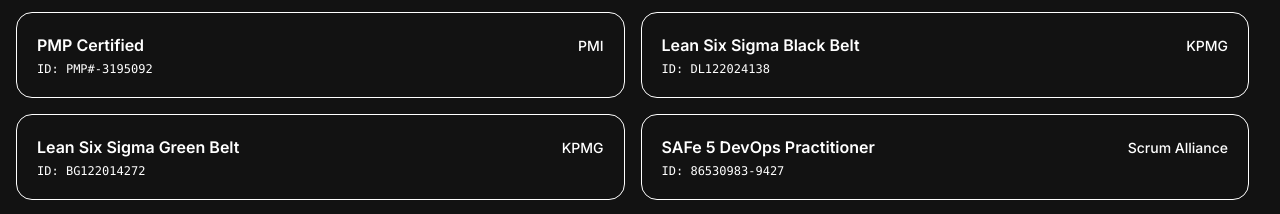
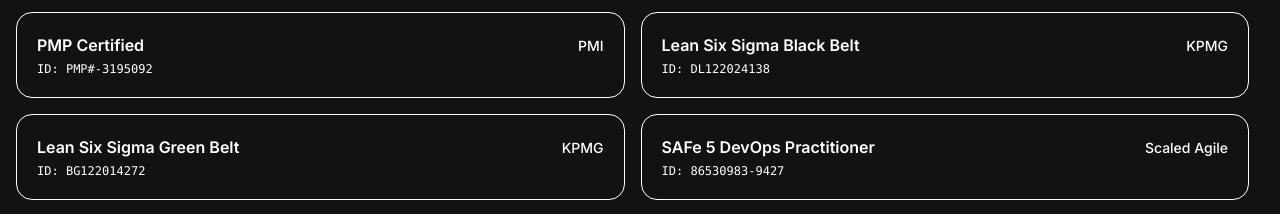
Before and after one commit to vasistasandeep/vs-profile, a Next.js app: page / in a window 1280 px wide. Shown: the part 9700-9914 px from the top of the page. Built offline with nearby package versions, Linux system fonts and the light colour scheme.

Commit message:
Correct SAFe 5 DevOps Practitioner issuer to Scaled Agile

```diff
--- a/data/credentials.ts
+++ b/data/credentials.ts
@@ -38,7 +38,7 @@
     id: "safe-devops",
     name: "SAFe 5 DevOps Practitioner",
     credentialId: "86530983-9427",
-    issuer: "Scrum Alliance",
+    issuer: "Scaled Agile",
   },
   {
     id: "csm",
```
